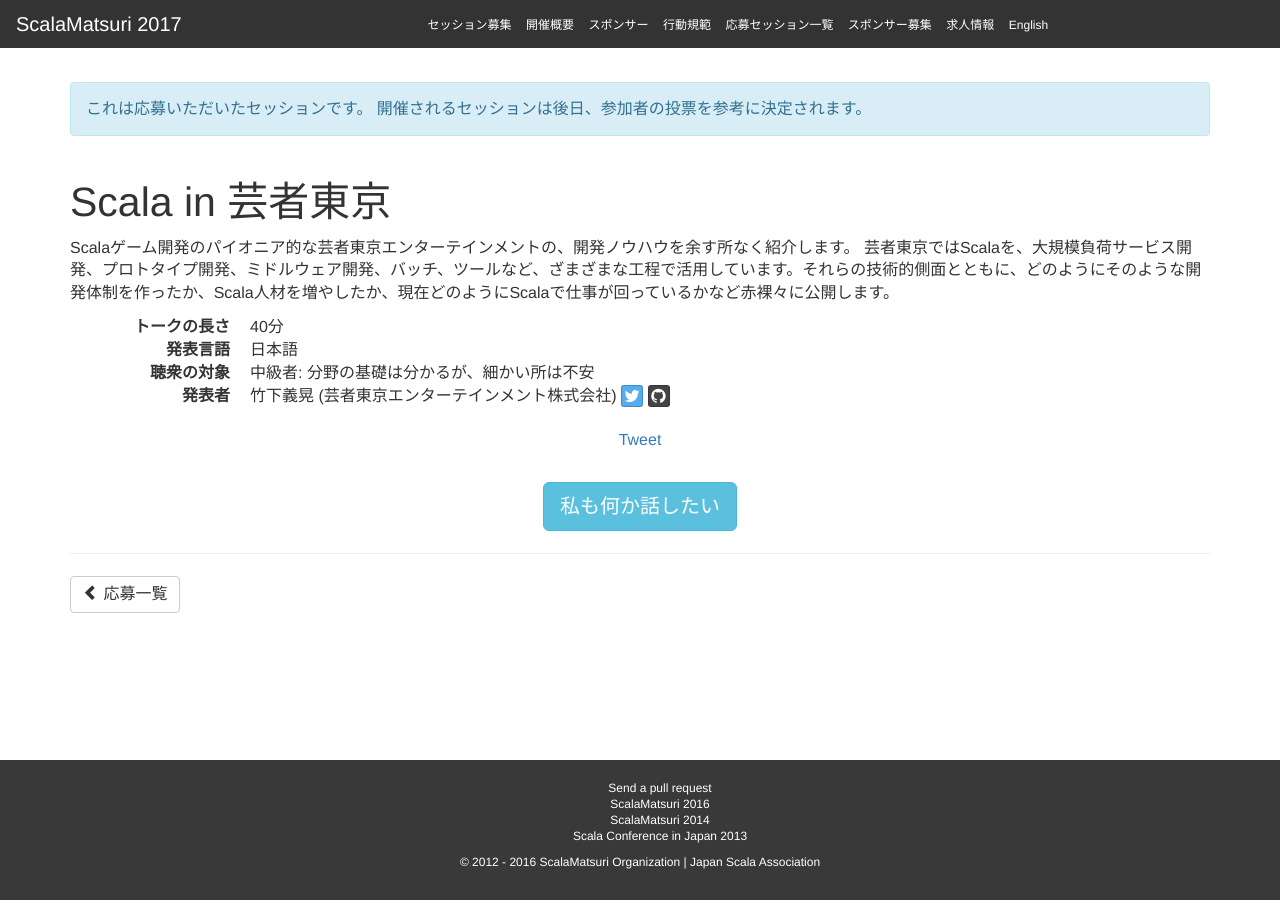
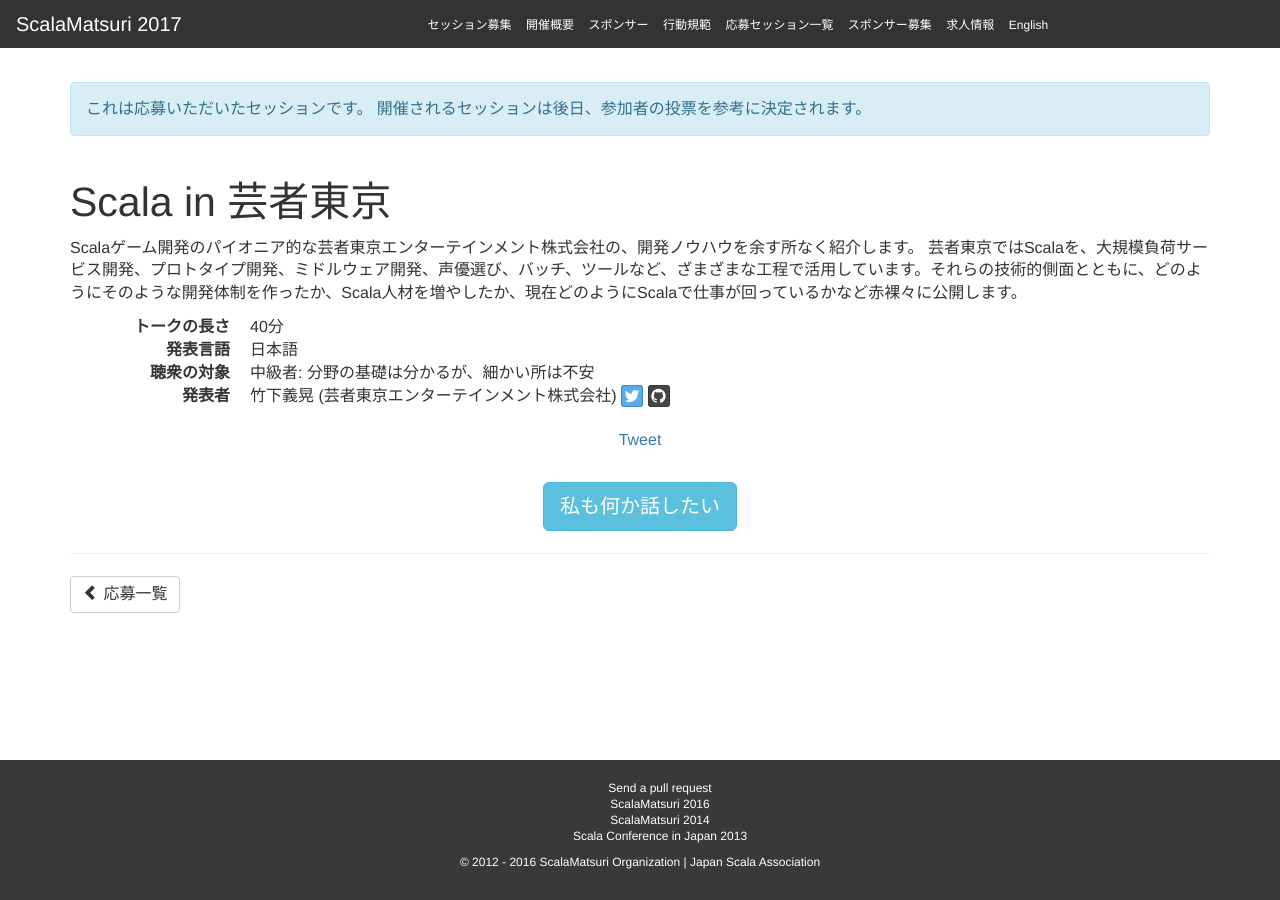
Before and after one commit to scalajp/2017.scalamatsuri.org, a Jekyll site: the page built from _candidates_ja/YoshiteruTakeshita_1.md, in a window 1280 px wide. Built offline with Jekyll 4.4.1, drawn with Linux system fonts in a browser that asks for light colours; nearby versions of some CDN libraries; comment, search, counter and statistics services are not loaded.

Commit message:
竹下義晃のCFP概要の文章修正
文章を多少修正しました。

```diff
--- a/_candidates_ja/YoshiteruTakeshita_1.md
+++ b/_candidates_ja/YoshiteruTakeshita_1.md
@@ -12,5 +12,5 @@
   - DevOps
   - Software Design and Architecture
 ---
-Scalaゲーム開発のパイオニア的な芸者東京エンターテインメントの、開発ノウハウを余す所なく紹介します。
-芸者東京ではScalaを、大規模負荷サービス開発、プロトタイプ開発、ミドルウェア開発、バッチ、ツールなど、ざまざまな工程で活用しています。それらの技術的側面とともに、どのようにそのような開発体制を作ったか、Scala人材を増やしたか、現在どのようにScalaで仕事が回っているかなど赤裸々に公開します。
+Scalaゲーム開発のパイオニア的な芸者東京エンターテインメント株式会社の、開発ノウハウを余す所なく紹介します。
+芸者東京ではScalaを、大規模負荷サービス開発、プロトタイプ開発、ミドルウェア開発、声優選び、バッチ、ツールなど、ざまざまな工程で活用しています。それらの技術的側面とともに、どのようにそのような開発体制を作ったか、Scala人材を増やしたか、現在どのようにScalaで仕事が回っているかなど赤裸々に公開します。
```
